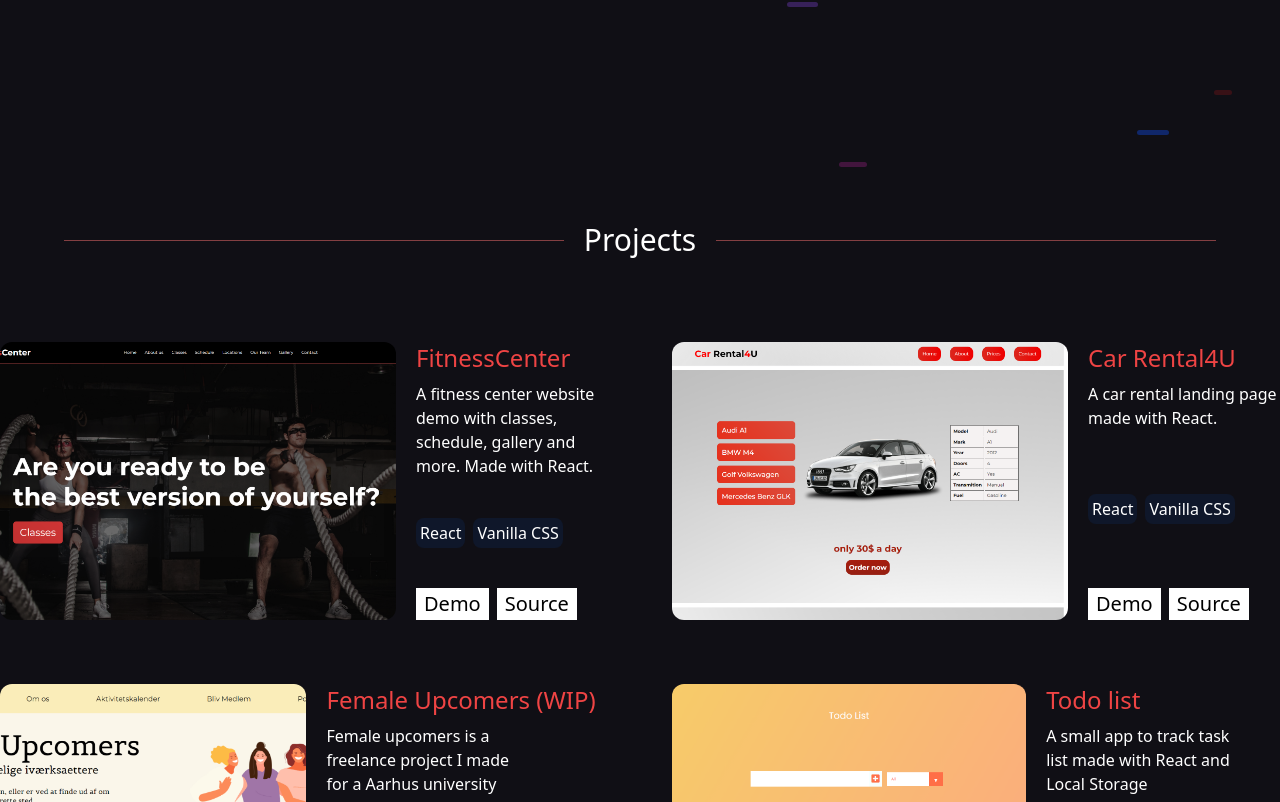
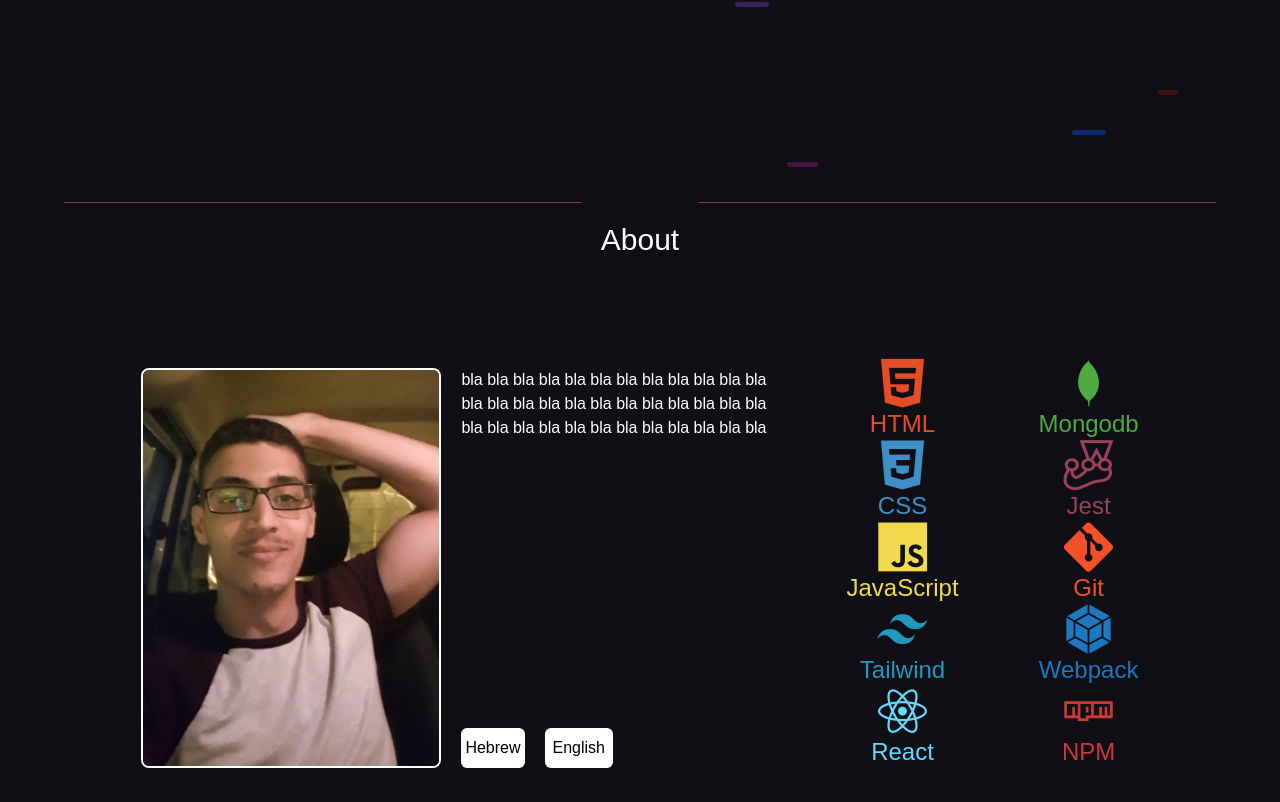
Before and after one commit to unartcs/my-portfolio-new, a React (Create React App) app: page / in a window 1280 px wide. Shown: the part 598-1400 px from the top of the page. Built offline with nearby package versions, Linux system fonts and the light colour scheme.

Commit message:
added skills and about

```diff
--- a/public/index.html
+++ b/public/index.html
@@ -9,6 +9,8 @@
       name="description"
       content="Web site created using create-react-app"
     />
+    <link rel="stylesheet" href="https://cdn.jsdelivr.net/gh/devicons/devicon@v2.15.1/devicon.min.css">
+
     <link rel="apple-touch-icon" href="%PUBLIC_URL%/logo192.png" />
     <!--
       manifest.json provides metadata used when your web app is installed on a
--- a/src/App.js
+++ b/src/App.js
@@ -1,10 +1,13 @@
 import Hero from './components/Hero';
+import About from './pages/About';
 import Projects from './pages/Projects';
+import Skills from './pages/Skills';
 
 function App() {
   return (
     <div className="App h-[100vh] relative">
      <Hero/>
+     <About/>
      <Projects/>
     </div>
   );
--- /dev/null
+++ b/src/pages/About.jsx
@@ -0,0 +1,77 @@
+import React from "react";
+
+function About() {
+  return (
+    <div className="about-wrapper flex-col flex h-[100%]  gap-20 [&>*]:font-ananada bg-[#100F15]">
+      <div className="about-wrapper-header relative w-[100%] text-center flex justify-center">
+        <h1 className="text-3xl  bg-[#100F15] p-5 z-[5] text-center text-white">
+          About
+        </h1>
+        <hr className="w-[90%] absolute z-[2] opacity-50 h-px bg-red-400 border-0"></hr>
+      </div>
+      <div className="about-wrapper-content flex h-100 items-center justify-center gap-20">
+        <div className="about-content flex gap-5 mt-auto justify-between">
+          <div className="img-wrapper w-[300px] h-[400px] rounded-lg overflow-hidden border-white border-2">
+            <img
+              className="w-[400px] object-cover"
+              src={`${process.env.PUBLIC_URL}/images/profile.jpg`}
+              alt="Profile"
+            ></img>
+          </div>
+          <div className="about-header [&>*]:font-ananada text-white flex flex-col justify-between">
+            <div className="about-text">
+              <p>bla bla bla bla bla bla bla bla bla bla bla bla </p>
+              <p>bla bla bla bla bla bla bla bla bla bla bla bla </p>
+              <p>bla bla bla bla bla bla bla bla bla bla bla bla </p>
+            </div>
+
+            <div className="language-stack flex gap-5">
+              <span className="py-2 px-1 bg-white text-black rounded-md">Hebrew</span>
+              <span className="p-2 bg-white text-black rounded-md">English</span>
+            </div>
+          </div>
+        </div>
+        <div className="skills-wrapper mt-auto">
+          <div className="tech-stack flex text-[50px] gap-20  flex-wrap">
+            <div className="flex flex-col [&>*>*]:font-ananada [&>i>p]:text-2xl">
+              <i className="devicon-html5-plain colored icon text-center">
+                <p className="font-ananada">HTML</p>
+              </i>
+              <i className="devicon-css3-plain colored icon text-center">
+                <p>CSS</p>
+              </i>
+              <i className="devicon-javascript-plain colored icon text-center">
+                <p>JavaScript</p>
+              </i>
+              <i className="devicon-tailwindcss-plain colored icon text-center">
+                <p>Tailwind</p>
+              </i>
+              <i className="devicon-react-plain colored icon text-center">
+                <p>React</p>
+              </i>
+            </div>
+            <div className="flex flex-col [&>*>*]:font-ananada [&>i>p]:text-2xl">
+              <i className="devicon-mongodb-plain colored icon text-center">
+                <p>Mongodb</p>
+              </i>
+              <i className="devicon-jest-plain colored icon text-center">
+                <p>Jest</p>
+              </i>
+              <i className="devicon-git-plain colored icon text-center">
+                <p>Git</p>
+              </i>
+              <i className="devicon-webpack-plain colored icon text-center">
+                <p>Webpack</p>
+              </i>
+              <i class="devicon-npm-original-wordmark colored text-center">
+                <p>NPM</p>
+              </i>
+            </div>
+          </div>
+        </div>
+      </div>
+    </div>
+  );
+}
+
+export default About;
--- /dev/null
+++ b/src/pages/About_version1.jsx
@@ -0,0 +1,67 @@
+import React from "react";
+
+function About() {
+  return (
+    <div className="about-wrapper flex flex-col h-[100%] items-center gap-20 [&>*]:font-ananada bg-[#100F15]">
+      <div className="about-wrapper-header items-center relative w-[100%] text-center flex justify-center">
+        <h1 className="text-3xl  bg-[#100F15] p-5 z-[5] text-center text-white">About</h1>
+        <hr className="w-[90%] absolute z-[2] opacity-50 h-px bg-red-400 border-0"></hr>
+      </div>
+
+      <div className="about-content flex gap-5 mt-auto">
+        <div className="img-wrapper w-[300px] h-[400px] rounded-lg overflow-hidden border-white border-2">
+          <img
+            className="w-[400px] object-cover"
+            src={`${process.env.PUBLIC_URL}/images/profile.jpg`}
+            alt="Profile"
+          ></img>
+        </div>
+        <div className="about-header [&>*]:font-ananada text-white">
+          <p>bla bla bla bla bla bla bla bla bla bla bla bla </p>
+          <p>bla bla bla bla bla bla bla bla bla bla bla bla </p>
+          <p>bla bla bla bla bla bla bla bla bla bla bla bla </p>
+        </div>
+      </div>
+      <div className="skills-wrapper mt-auto">
+        <div className="tech-stack flex text-[50px] gap-20 [&>*>*]:font-ananada [&>i>p]:text-2xl flex-wrap">
+          <i className="devicon-html5-plain colored icon text-center">
+            <p className="font-ananada">HTML</p>
+          </i>
+          <i className="devicon-css3-plain colored icon text-center">
+            <p>CSS</p>
+          </i>
+          <i className="devicon-javascript-plain colored icon text-center">
+            <p>JavaScript</p>
+          </i>
+          <i className="devicon-tailwindcss-plain colored icon text-center">
+            <p>Tailwind</p>
+          </i>
+          <i className="devicon-react-plain colored icon text-center">
+            <p>React</p>
+          </i>
+          <i className="devicon-mongodb-plain colored icon text-center">
+            <p>Mongodb</p>
+          </i>
+          <i className="devicon-jest-plain colored icon text-center">
+            <p>Jest</p>
+          </i>
+          <i className="devicon-git-plain colored icon text-center">
+            <p>Git</p>
+          </i>
+          <i className="devicon-webpack-plain colored icon text-center">
+            <p>Webpack</p>
+          </i>
+          <i class="devicon-npm-original-wordmark colored text-center">
+            <p>NPM</p>
+          </i>
+        </div>
+        <div className="language-stack">
+          <span>Hebrew - Native</span>
+          <span>English - Fluent</span>
+        </div>
+      </div>
+    </div>
+  );
+}
+
+export default About;
--- /dev/null
+++ b/src/pages/Skills.jsx
@@ -0,0 +1,28 @@
+import React from "react";
+
+function Skills() {
+  return (
+    <div className="skills-wrapper h-[100vh]">
+      <div className="skills-wrapper-grid">
+        <div className="tech-stack">
+          <i className="devicon-html5-plain colored icon"></i>
+          <i className="devicon-css3-plain colored icon"></i>
+          <i className="devicon-javascript-plain colored icon"></i>
+          <i className="devicon-tailwindcss-plain colored icon"></i>
+          <i className="devicon-react-plain colored icon"></i>
+          <i className="devicon-mongodb-plain colored icon"></i>
+          <i className="devicon-jest-plain colored icon"></i>
+          <i className="devicon-git-plain colored icon"></i>
+          <i className="devicon-webpack-plain colored icon"></i>
+          <i className="devicon-npm-plain colored icon"></i>
+        </div>
+        <div className="language-stack">
+          <span>Hebrew - Native</span>
+          <span>English - Fluent</span>
+        </div>
+      </div>
+    </div>
+  );
+}
+
+export default Skills;
```
Also changed, not shown: public/images/profile.jpg (added).
